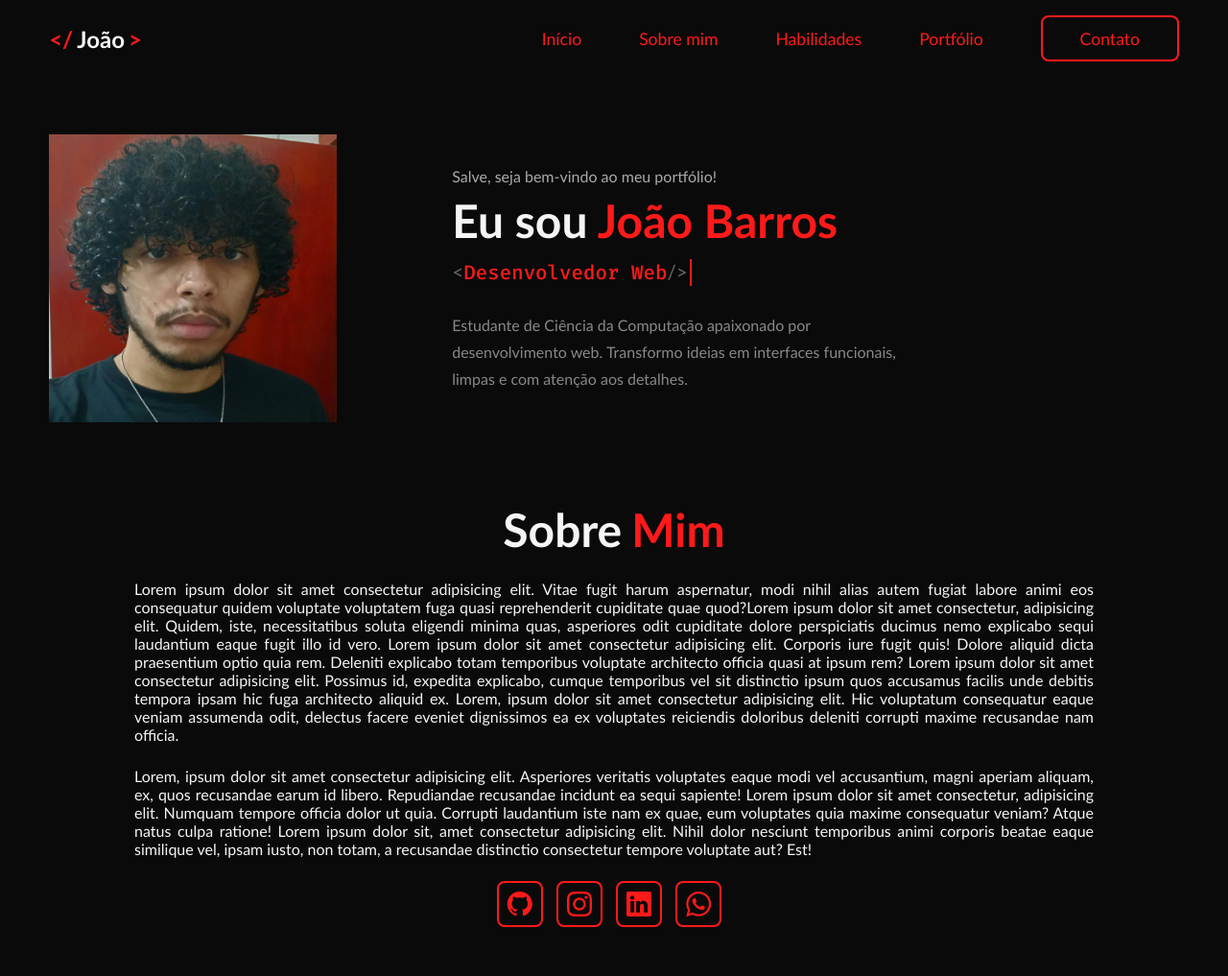
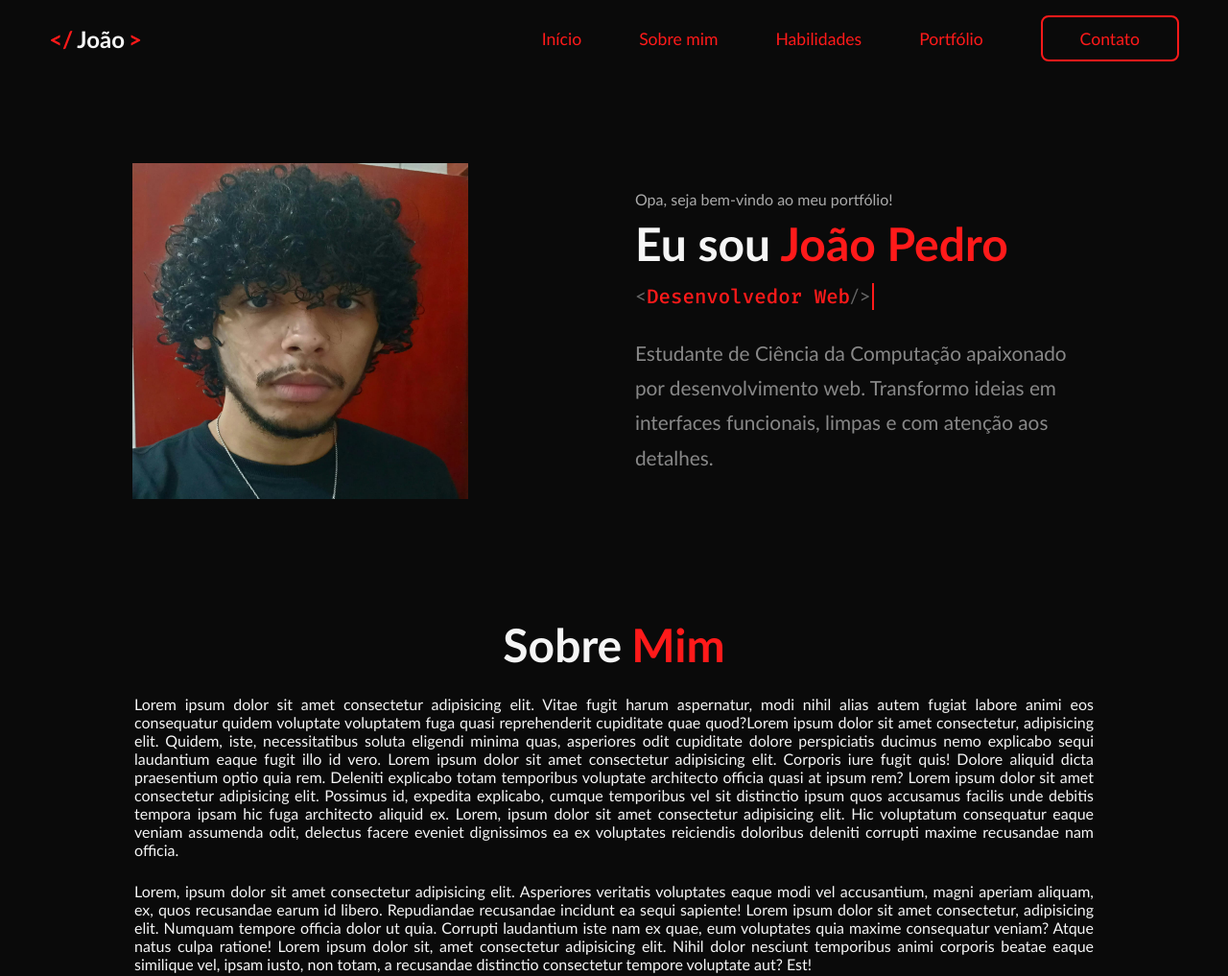
Before and after one commit to Joao-PmB/Portfolio, a plain HTML site: page Meu Portifólio/index.html in a window 1280 px wide. Shown: the top 1017 px of the page at 96% size. Drawn offline with nearby package versions, Linux system fonts and the light colour scheme.

Commit message:
style: aumento do padding entre os elementos principais da página + fonte maior da bio

```diff
--- a/Meu Portifólio/index.html
+++ b/Meu Portifólio/index.html
@@ -41,15 +41,15 @@
             <img
               src="imagens/foto-perfil.jpeg"
               alt="foto de perfil"
-              height="300px"
-              width="300px"
+              height="350px"
+              width="350px"
             />
           </div>
 
           <div class="txt-introducao">
-            <p class="saudacao">Salve, seja bem-vindo ao meu portfólio!</p>
+            <p class="saudacao">Opa, seja bem-vindo ao meu portfólio!</p>
 
-            <h1>Eu sou <span class="nome-destaque">João Barros</span></h1>
+            <h1>Eu sou <span class="nome-destaque">João Pedro</span></h1>
 
             <div class="cargo">
               <span class="cargo-texto">
--- a/Meu Portifólio/style.css
+++ b/Meu Portifólio/style.css
@@ -48,14 +48,11 @@
 }
 
 @keyframes piscar {
-  0%,
-  85%,
-  100% {
-    border-color: var(--corVermelha);
+  0%, 70%, 100% {
+    border-color: var(--corVermelha); /* visível por mais tempo */
   }
-  88%,
-  97% {
-    border-color: transparent;
+  75%, 95% {
+    border-color: transparent; /* invisível por menos tempo */
   }
 }
 
@@ -91,7 +88,7 @@ h1 {
   width: 0;
   animation:
     digitar 2.5s steps(20) 0.3s forwards,
-    /* Ajustado para 20 passos */ piscar 3s step-end 2.8s infinite;
+    /* Ajustado para 20 passos */ piscar 1.5s step-end 2.8s infinite;
 }
 
 .colchete {
@@ -167,15 +164,24 @@ header nav.menu-desktop button {
   height: 48px;
 }
 
+section.introducao {
+  padding-top: 30px;
+}
+
+section.introducao p.biografia {
+  font-size: 1.3rem;
+}
+
 .introducao > .interface {
     display: flex;
     align-items: center;
-    gap: 120px;
+    justify-content: space-around;
+    /* gap: 144px; */
     padding-top: 140px;
 }
 
 section.sobre-mim {
-  padding: 80px 0;
+  padding: 120px 0;
 }
 
 section.sobre-mim > .interface{
```
